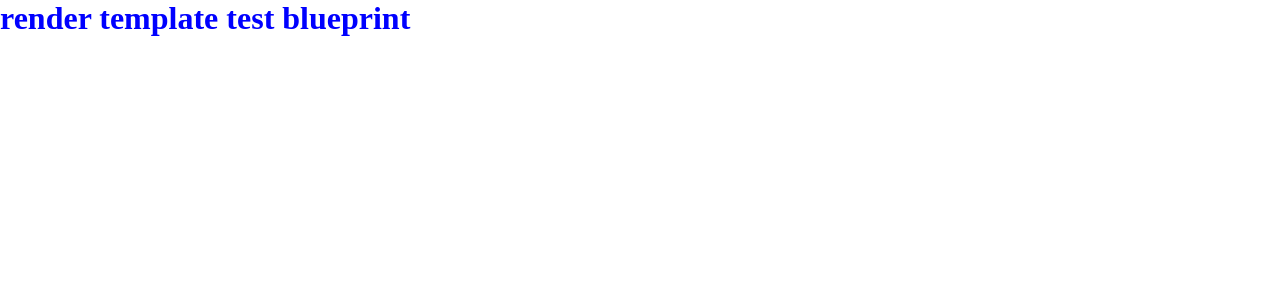
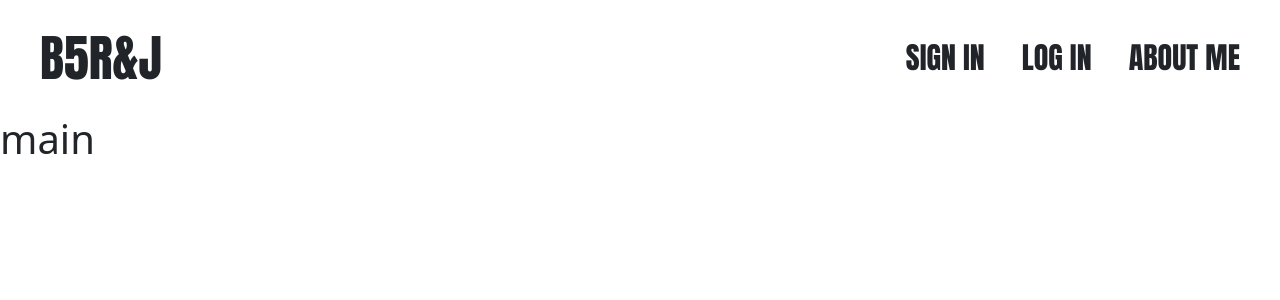
Before and after one commit to vornameryuDev/Business_blog, a Flask app: page / in a window 1280 px wide. Shown: the top 300 px of the page. Run offline with Flask 3, Linux system fonts and the light colour scheme.

Commit message:
create navigation bar

```diff
--- a/static/style.css
+++ b/static/style.css
@@ -1,8 +1,25 @@
-* {
-    margin: 0;
-    box-sizing: border-box;
+.anton-regular {
+    font-family: "Anton", sans-serif;
+    font-style: normal;
+  }
+header {
+    padding: 20px;
 }
+.nav-container {
 
-h1 {
-    color: blue;
+    width: 1200px;
+    height: 100%;
+    margin: 0 auto;
+    display: flex;
+    justify-content: space-between;
+    align-items: center;
 }
+.nav-title {
+    font-size: 50px;
+}
+.nav-btn {
+    font-size: 30px;
+}
+.nav-btn span {
+    margin-left: 30px;
+}
--- /dev/null
+++ b/templates/snippets/nav_header.html
@@ -0,0 +1,10 @@
+<header class="anton-regular">
+    <div class="nav-container">
+        <div class="nav-title">B5R&J</div>
+        <div class="nav-btn">
+            <span>SIGN IN</span>
+            <span>LOG IN</span>
+            <span>ABOUT ME</span>
+        </div>
+    </div>
+</header>
--- a/templates/test.html
+++ b/templates/test.html
@@ -4,9 +4,25 @@
     <meta charset="UTF-8">
     <meta name="viewport" content="width=device-width, initial-scale=1.0">
     <title>RMS Business Blog</title>
+    <!-- BOOSTRAP -->
+    <link href="https://cdn.jsdelivr.net/npm/bootstrap@5.3.3/dist/css/bootstrap.min.css" rel="stylesheet" integrity="sha384-QWTKZyjpPEjISv5WaRU9OFeRpok6YctnYmDr5pNlyT2bRjXh0JMhjY6hW+ALEwIH" crossorigin="anonymous">
+    <!-- GOOGLE FONTS -->
+    <link rel="preconnect" href="https://fonts.googleapis.com">
+    <link rel="preconnect" href="https://fonts.gstatic.com" crossorigin>
+    <link href="https://fonts.googleapis.com/css2?family=Anton&family=Pacifico&display=swap" rel="stylesheet">
+    <!-- CSS -->
     <link rel="stylesheet" href="/static/style.css">
 </head>
+
 <body>
-    <h1>render template test blueprint</h1>
+
+<!-- header -->
+{% include 'snippets/nav_header.html' %}
+
+<!-- main -->
+<h1>main</h1>
+
+
+<!-- footer -->
 </body>
 </html>
```
Also changed, not shown: 1 other file.
